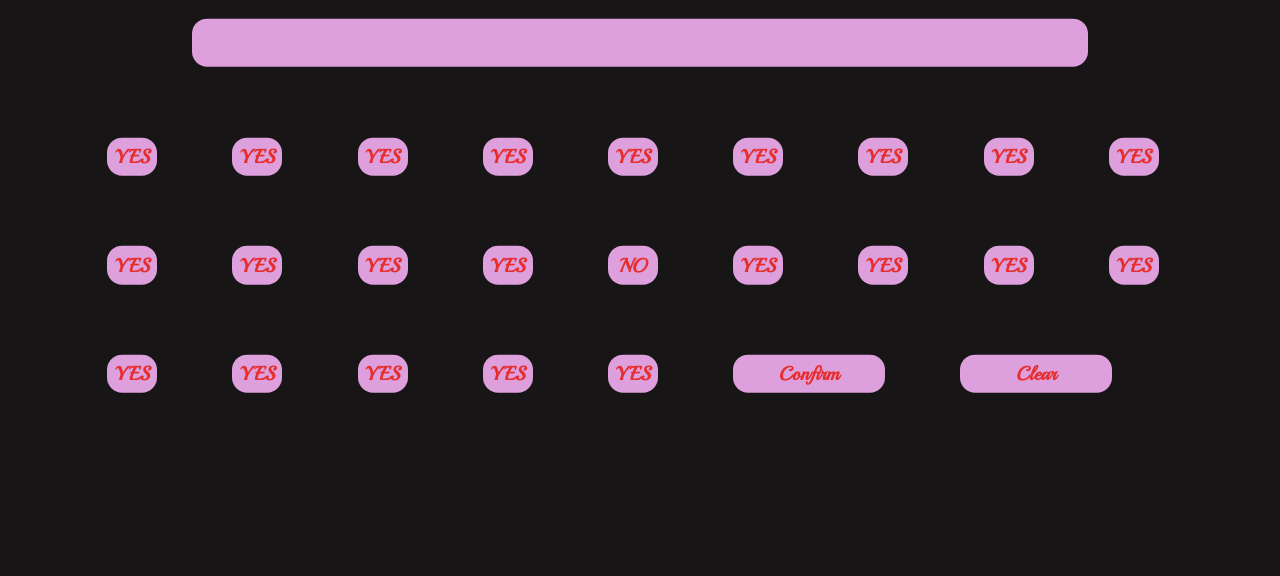
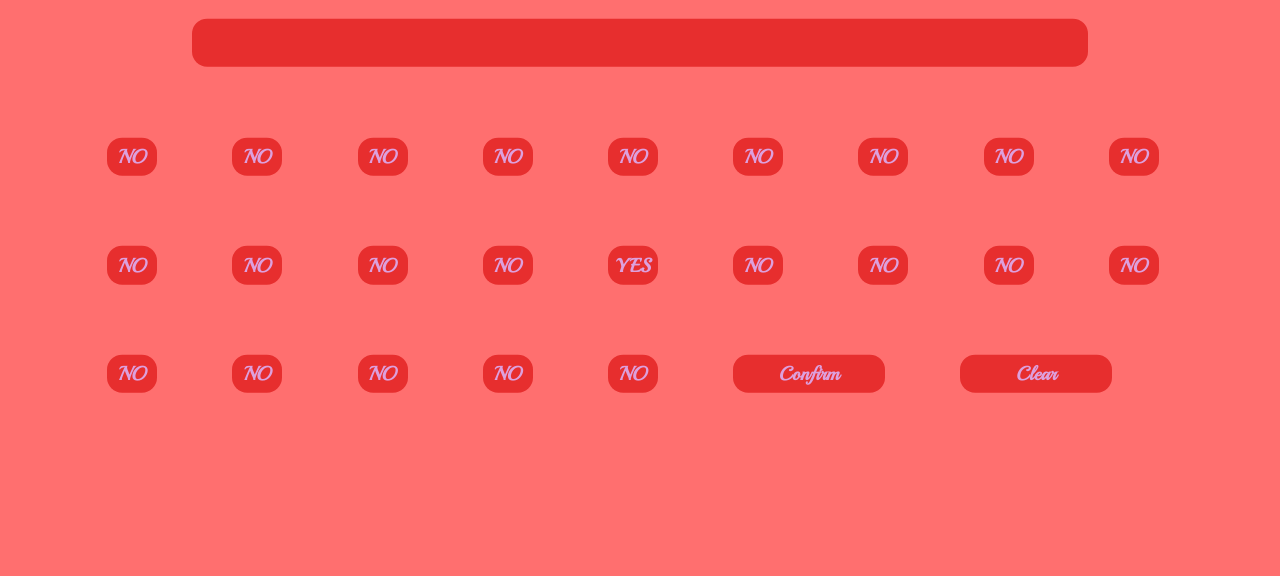
Before and after one commit to Tommy0201/caocymapm, a plain HTML site: page index.html in a window 1280 px wide. Shown: the part 224-800 px from the top of the page. Drawn offline with Linux system fonts and the light colour scheme; a web font is replaced by a local one.

Commit message:
update code css

```diff
--- a/heart-style.css
+++ b/heart-style.css
@@ -93,7 +93,7 @@
     position: absolute;
     width: 100%;
     height: 100%;
-    background: url(./heart2.png);
+    background: url(./heart3.png);
     background-size: cover;
     animation: moveShape 1s linear infinite;
 }
--- /dev/null
+++ b/heart.js
@@ -0,0 +1,3 @@
+window.onload = function() {
+    document.getElementById("my_audio").play();
+  }
--- a/index.html
+++ b/index.html
@@ -14,34 +14,34 @@
     <link rel="stylesheet" href="./heart-style.css"/>
     <audio id="my_audio" src="yeuem.mp3" loop="loop"></audio>
   </head>
-  <body>
+  <body style="background-color: rgb(256,111,111);">
     <div class="keyboard-wrapper">
-      <div id="opening">Vũ Hương Giang, em làm người yêu anh nhé?</div>
+      <div id="opening">Foxd, will you be my lover?</div>
       <div id="text"></div>
       <div id="keyboard">
-        <div class="key" data-key="YES">YES</div>
-        <div class="key" data-key="YES">YES</div>
-        <div class="key" data-key="YES">YES</div>
-        <div class="key" data-key="YES">YES</div>
-        <div class="key" data-key="YES">YES</div>
-        <div class="key" data-key="YES">YES</div>
-        <div class="key" data-key="YES">YES</div>
-        <div class="key" data-key="YES">YES</div>
-        <div class="key" data-key="YES">YES</div>
-        <div class="key" data-key="YES">YES</div>
-        <div class="key" data-key="YES">YES</div>
-        <div class="key" data-key="YES">YES</div>
+        <div class="key" data-key="NO">NO</div>
+        <div class="key" data-key="NO">NO</div>
+        <div class="key" data-key="NO">NO</div>
+        <div class="key" data-key="NO">NO</div>
+        <div class="key" data-key="NO">NO</div>
+        <div class="key" data-key="NO">NO</div>
+        <div class="key" data-key="NO">NO</div>
+        <div class="key" data-key="NO">NO</div>
+        <div class="key" data-key="NO">NO</div>
+        <div class="key" data-key="NO">NO</div>
+        <div class="key" data-key="NO">NO</div>
+        <div class="key" data-key="NO">NO</div>
+        <div class="key" data-key="NO">NO</div>
         <div class="key" data-key="YES">YES</div>
         <div class="key" data-key="NO">NO</div>
-        <div class="key" data-key="YES">YES</div>
-        <div class="key" data-key="YES">YES</div>
-        <div class="key" data-key="YES">YES</div>
-        <div class="key" data-key="YES">YES</div>
-        <div class="key" data-key="YES">YES</div>
-        <div class="key" data-key="YES">YES</div>
-        <div class="key" data-key="YES">YES</div>
-        <div class="key" data-key="YES">YES</div>
-        <div class="key" data-key="YES">YES</div>
+        <div class="key" data-key="NO">NO</div>
+        <div class="key" data-key="NO">NO</div>
+        <div class="key" data-key="NO">NO</div>
+        <div class="key" data-key="NO">NO</div>
+        <div class="key" data-key="NO">NO</div>
+        <div class="key" data-key="NO">NO</div>
+        <div class="key" data-key="NO">NO</div>
+        <div class="key" data-key="NO">NO</div>
         <div class="key wide" id="cf-btn">Confirm</div>
         <div class="key wide" id="clear-btn">Clear</div>
       </div>
--- a/main.js
+++ b/main.js
@@ -1,11 +1,4 @@
 const audio = document.getElementById("my_audio");
-function playAudio() {
-  audio.play();
-}
-function stopAudio() {
-  audio.pause();
-  audio.currentTime = 0;
-}
 const confirmBtn = document.getElementById("cf-btn");
 const FAN_SPEED = 2;
 
@@ -22,11 +15,6 @@ let isFanClicked = false;
 window.onload = function() {
   document.getElementById("my_audio").play();
 }
-
-// confirmBtn.addEventListener("mouseout", () => {
-//   // Stop the audio playback
-//   stopAudio();
-// });
 
 fanElem.addEventListener("dragstart", (e) => e.preventDefault());
 fanElem.addEventListener("mousedown", () => (isFanClicked = true));
@@ -155,6 +143,7 @@ function displayWarningMessage() {
   const warningMessage = document.createElement("div");
   warningMessage.textContent = warningMessages[warningCount];
   warningMessage.style.position = "absolute";
+  warningMessage.style.fontSize="20px";
   warningMessage.style.top = "10px";
   warningMessage.style.left = "50%";
   warningMessage.style.transform = "translateX(-50%)";
@@ -169,7 +158,7 @@ function displayWarningMessage() {
   // Remove the warning message after a short delay
   setTimeout(() => {
     warningMessage.remove();
-  }, 2000); // Adjust the delay as needed
+  }, 3200); // Adjust the delay as needed
 }
 let lastKey = null;
 function handleCursorHover() {
@@ -190,7 +179,6 @@ function handleCursorHover() {
       }
       else if (key.id === "cf-btn") {
         if (textElem.innerText.includes("YES") && !textElem.innerText.includes("NO")) {
-          document.body.style.backgroundColor = "black";
           window.location.href="./heart.html";
         } else {
           textElem.innerText = "";
--- a/style.css
+++ b/style.css
@@ -9,12 +9,15 @@ body {
   height: 100vh;
   font-family: "Charm", cursive;
   font-weight: 500;
+  background-color: rgb(255 111 111); /* Background color set to red */
 }
+
 #opening {
   font-family: "Playball", cursive;
   font-weight: 400;
   font-style: normal;
 }
+
 #fan {
   position: absolute;
   top: 0;
@@ -51,8 +54,8 @@ body {
   width: 56rem;
   height: 3rem;
   font-size: 2rem;
-  background-color: plum;
-  color: red;
+  background-color: rgb(231, 46, 46);
+  color: plum;
   padding: 0 0.6rem;
   margin: 2.2rem 0;
   overflow: hidden;
@@ -67,7 +70,9 @@ body {
 #opening {
   justify-content: center;
   font-size: 3rem;
+  color: plum;
 }
+
 .key {
   display: inline-flex;
   justify-content: center;
@@ -75,9 +80,9 @@ body {
   width: 2.4rem;
   height: 2.4rem;
   margin: 2.2rem;
-  background-color: plum;
+  background-color: rgb(231, 46, 46);
   font-size: 1.2rem;
-  color: rgb(231, 46, 46);
+  color: plum;
   border-radius: 0.4cm;
   padding: 0px 25px 0px 25px;
   font-weight: 700;
@@ -90,15 +95,6 @@ body {
 .key.wide {
   width: 9.5rem;
 }
-body {
-  background-color: rgb(23, 21, 21);
-  color: rgb(231, 46, 46);
-
-}
-#opening {
-  justify-content: center;
-}
-
 
 @keyframes shake-grow {
   0% {
```
Also changed, not shown: heart.html (+4 -3 lines), heart3.png (added).
